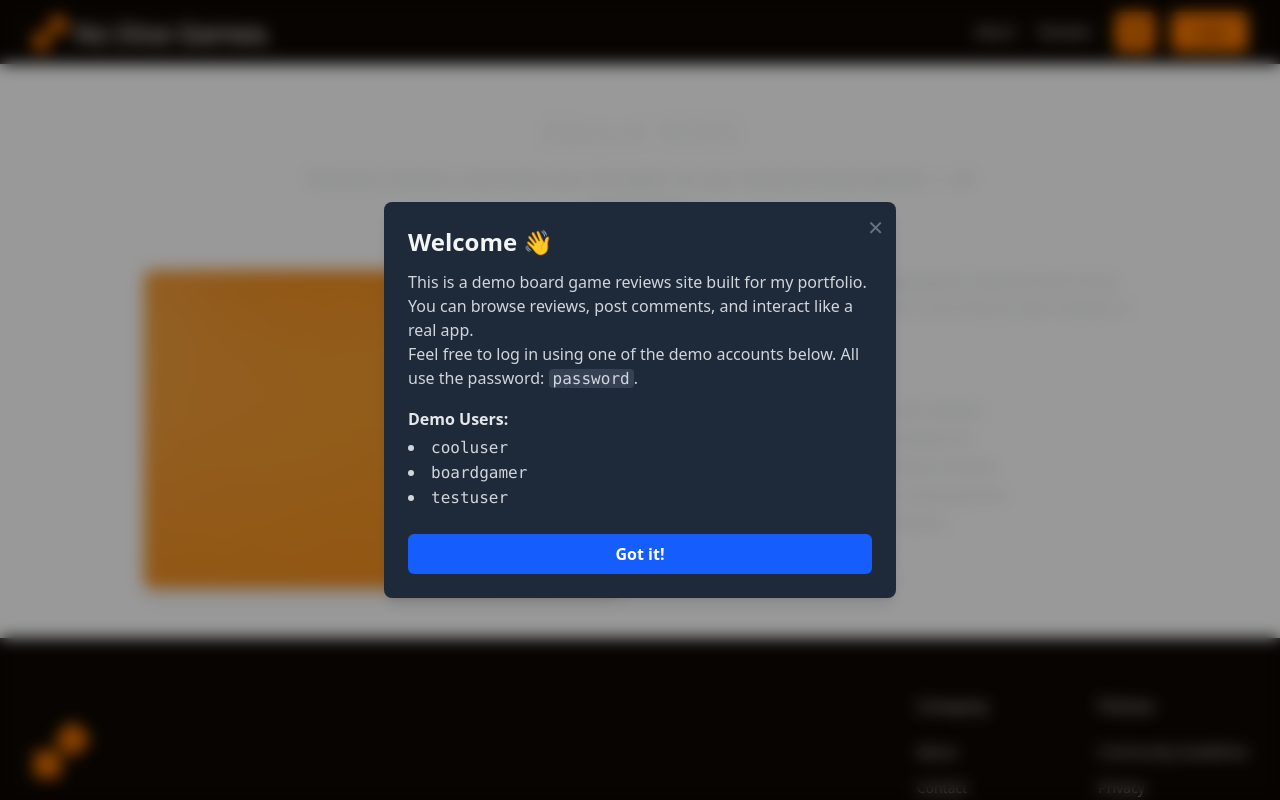
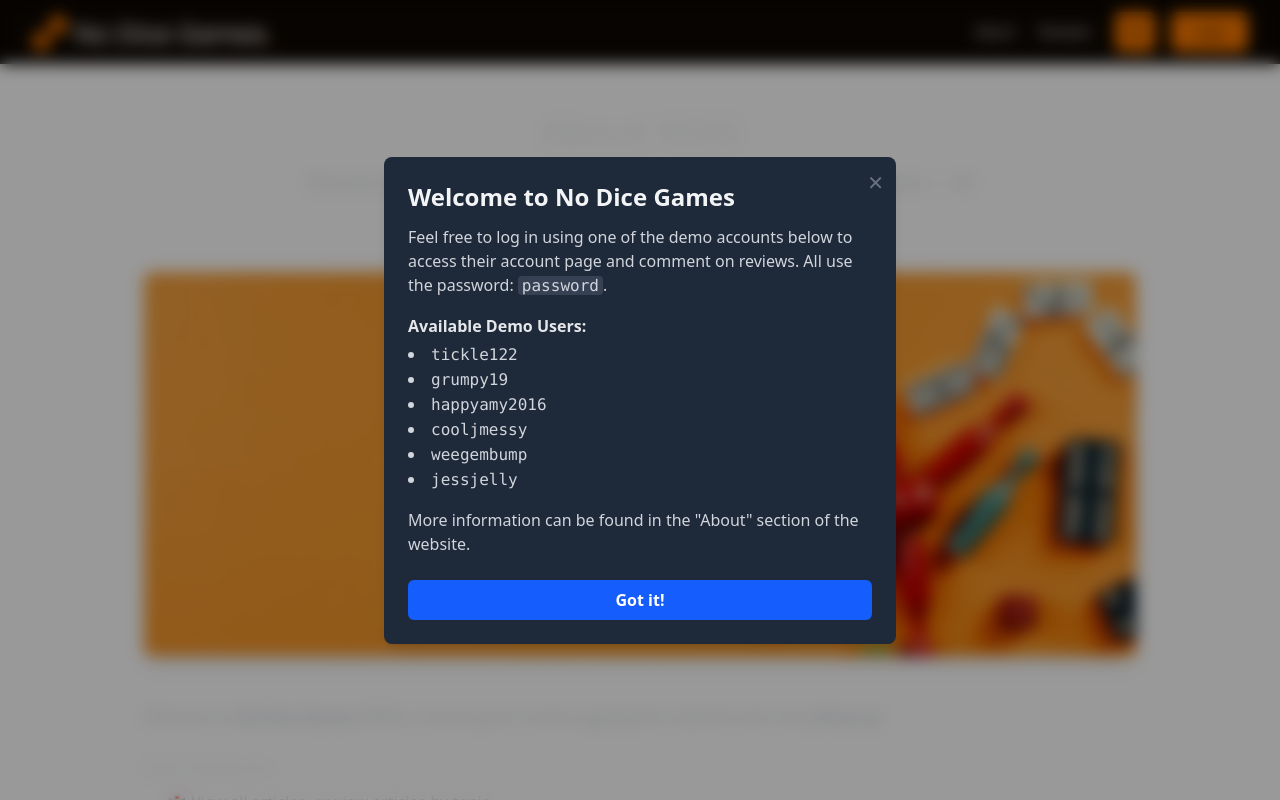
Before and after one commit to Oliver1334/nc-games-feproject, a React (Vite) app: page /about in a window 1280 px wide. Shown: the top 800 px of the page. Built offline with nearby package versions, Linux system fonts and the light colour scheme.

Commit message:
Welcome modal and about page info update

```diff
--- a/src/components/About.jsx
+++ b/src/components/About.jsx
@@ -1,12 +1,23 @@
-import React from "react";
-import aboutPhoto from "../assets/aboutPhoto.jpg"
+import React, { useState, useEffect } from "react";
+import aboutPhoto from "../assets/aboutPhoto.jpg";
 
 export const About = () => {
+  const [fadeIn, setFadeIn] = useState(false);
+
+  useEffect(() => {
+    const timeout = setTimeout(() => setFadeIn(true), 50); // small delay for animation
+    return () => clearTimeout(timeout);
+  }, []);
+
   return (
-      <section className="max-w-5xl mx-auto px-4 py-12">
+    <section
+      className={`max-w-5xl mx-auto px-4 py-12 space-y-12 transition-opacity duration-700 ${
+        fadeIn ? "opacity-100" : "opacity-0"
+      }`}
+    >
       {/* Header */}
-        <div className="text-center mb-12">
-          <h1 className="text-4xl font-extrabold text-gray-900 dark:text-gray-100 mb-3">
+      <div className="text-center space-y-4">
+        <h1 className="text-4xl font-extrabold text-gray-900 dark:text-gray-100">
           About NDG
         </h1>
         <p className="text-lg text-gray-600 dark:text-gray-300 max-w-2xl mx-auto">
@@ -15,38 +26,76 @@ export const About = () => {
         </p>
       </div>
 
-        {/* Content Section */}
-        <div className="grid grid-cols-1 md:grid-cols-2 gap-10 items-center">
-          {/* Left: Image */}
-          <div className="w-full">
+      {/* Full-width Image (smaller height) */}
+      <div>
         <img
           src={aboutPhoto}
           alt="NDG Screenshot"
-              className="rounded-lg shadow-lg w-full h-auto object-cover"
+          className="rounded-lg shadow-lg w-full max-h-96 object-cover"
         />
       </div>
 
-          {/* Right: Description */}
-          <div>
-            <p className="text-gray-700 dark:text-gray-300 mb-4 leading-relaxed">
-              NDG is a board game review aggregation website built using{" "}
-              <span className="font-semibold">React.js</span>. It lets users
-              explore, sort, and interact with reviews in an intuitive way.
+      {/* Text Content */}
+      <div className="space-y-6">
+        {/* Introduction */}
+        <p className="text-gray-700 dark:text-gray-300 leading-relaxed">
+          Welcome to <span className="font-semibold">No Dice Games</span> (NDG),
+          a board game review aggregation website built using{" "}
+          <span className="font-semibold">React.js</span>.
         </p>
 
+        {/* Key Features */}
+        <div>
           <h2 className="text-xl font-semibold text-gray-900 dark:text-gray-100 mb-2">
             Key Features
           </h2>
           <ul className="list-disc list-inside space-y-1 text-gray-700 dark:text-gray-300">
-              <li>Homepage carousel of featured reviews</li>
-              <li>View all reviews in a clean, sortable list</li>
-              <li>View detailed pages for individual reviews</li>
-              <li>Filter, sort, and order reviews using queries</li>
-              <li>Sign in as a user to post comments</li>
-              <li>Delete your own comments</li>
-              <li>Upvote or downvote reviews</li>
+            <li>🎲 View all articles, or view articles by topic</li>
+            <li>🎲 Filter, sort and/or order reviews</li>
+            <li>🎲 View, post & delete review comments</li>
+            <li>🎲 Upvote a review</li>
+            <li>🎲 Optimised for both mobile and desktop responsiveness</li>
           </ul>
         </div>
+
+        {/* Demo Login */}
+        <div>
+          <p className="text-gray-700 dark:text-gray-300 mb-2">
+            Feel free to log in using one of the demo accounts below to access their account page and comment on reviews. All use the password:{" "}
+            <span className="font-mono bg-gray-100 dark:bg-gray-700 px-1 rounded">
+              password
+            </span>.
+          </p>
+          <h3 className="font-semibold mb-1 text-gray-800 dark:text-gray-200">
+            Available Demo Users:
+          </h3>
+          <ul className="list-disc list-inside text-gray-700 dark:text-gray-300">
+            <li><span className="font-mono">tickle122</span></li>
+            <li><span className="font-mono">grumpy19</span></li>
+            <li><span className="font-mono">happyamy2016</span></li>
+            <li><span className="font-mono">cooljmessy</span></li>
+            <li><span className="font-mono">weegembump</span></li>
+            <li><span className="font-mono">jessjelly</span></li>
+          </ul>
+        </div>
+
+        {/* Backend Note */}
+        <p className="text-gray-700 dark:text-gray-300">
+          Please note the backend is hosted on Render's free-tier, so it may take a few seconds to load!
+        </p>
+
+        {/* Other Projects */}
+        <p className="text-gray-700 dark:text-gray-300">
+          Explore my other projects at{" "}
+          <a
+            href="https://oliver.taylor-dev"
+            target="_blank"
+            rel="noopener noreferrer"
+            className="text-blue-600 hover:underline"
+          >
+            oliver.taylor-dev
+          </a>.
+        </p>
       </div>
     </section>
   );
--- a/src/components/WelcomeModal.jsx
+++ b/src/components/WelcomeModal.jsx
@@ -3,29 +3,25 @@ import { useState, useEffect, useRef, useCallback } from "react";
 
 export const WelcomeModal = () => {
   const [isOpen, setIsOpen] = useState(false);
-  const [showContent, setShowContent] = useState(false); // for fade-in timing
+  const [showContent, setShowContent] = useState(false);
   const modalRef = useRef(null);
 
-  // Show modal on first visit (localStorage flag)
   useEffect(() => {
     const hasSeenModal = localStorage.getItem("hasSeenModal");
     if (!hasSeenModal) {
       setIsOpen(true);
-      // Delay to allow transition to trigger cleanly
       setTimeout(() => setShowContent(true), 10);
     }
   }, []);
 
-  // Keep the same close logic you had (animation -> unmount -> set localStorage)
   const handleClose = useCallback(() => {
     setShowContent(false);
     setTimeout(() => {
       setIsOpen(false);
       localStorage.setItem("hasSeenModal", "true");
-    }, 200); // match transition duration
+    }, 200);
   }, []);
 
-  // Click outside & Escape key handling
   useEffect(() => {
     if (!isOpen) return;
 
@@ -34,7 +30,6 @@ export const WelcomeModal = () => {
     };
 
     const onClickAway = (e) => {
-      // If click is outside the modal content, close
       if (modalRef.current && !modalRef.current.contains(e.target)) {
         handleClose();
       }
@@ -76,13 +71,12 @@ export const WelcomeModal = () => {
 
         {/* Modal Content */}
         <h2 className="text-2xl font-bold mb-3 text-gray-900 dark:text-gray-100">
-          Welcome 👋
+          Welcome to No Dice Games
         </h2>
+
         <p className="text-gray-700 dark:text-gray-300 mb-4">
-          This is a demo board game reviews site built for my portfolio. You can
-          browse reviews, post comments, and interact like a real app.
-          <br />
-          Feel free to log in using one of the demo accounts below. All use the
+          Feel free to log in using one of the demo accounts below to access
+          their account page and comment on reviews. All use the
           password:{" "}
           <span className="font-mono bg-gray-100 dark:bg-gray-700 px-1 rounded">
             password
@@ -92,20 +86,21 @@ export const WelcomeModal = () => {
 
         <div className="mb-4">
           <h3 className="font-semibold mb-1 text-gray-800 dark:text-gray-200">
-            Demo Users:
+            Available Demo Users:
           </h3>
           <ul className="list-disc list-inside text-gray-700 dark:text-gray-300">
-            <li>
-              <span className="font-mono">cooluser</span>
-            </li>
-            <li>
-              <span className="font-mono">boardgamer</span>
-            </li>
-            <li>
-              <span className="font-mono">testuser</span>
-            </li>
+            <li><span className="font-mono">tickle122</span></li>
+            <li><span className="font-mono">grumpy19</span></li>
+            <li><span className="font-mono">happyamy2016</span></li>
+            <li><span className="font-mono">cooljmessy</span></li>
+            <li><span className="font-mono">weegembump</span></li>
+            <li><span className="font-mono">jessjelly</span></li>
           </ul>
         </div>
+
+        <p className="text-gray-700 dark:text-gray-300 mb-4">
+          More information can be found in the "About" section of the website.
+        </p>
 
         <button
           onClick={handleClose}
```
Lines whose indentation alone changed are shown as unchanged.
